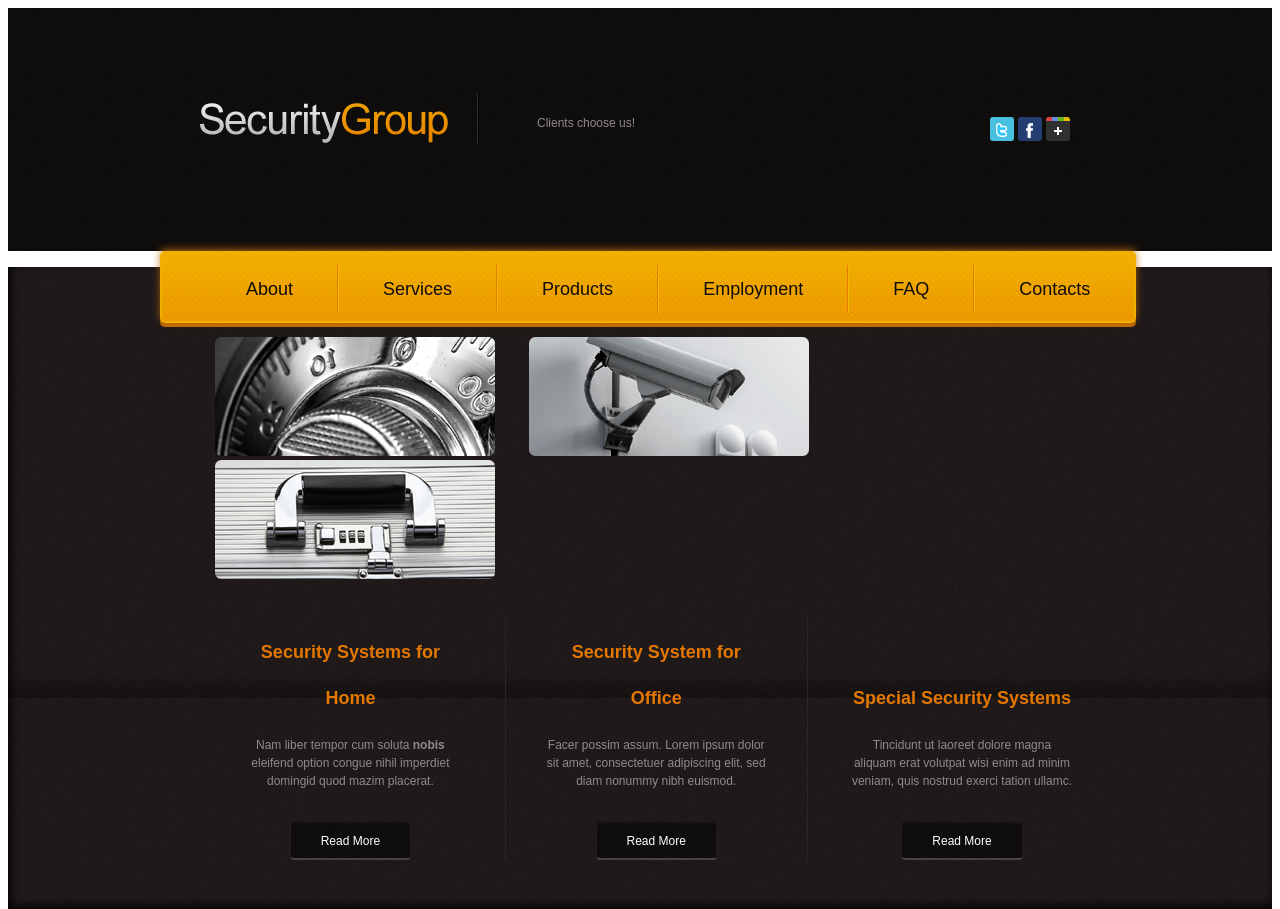
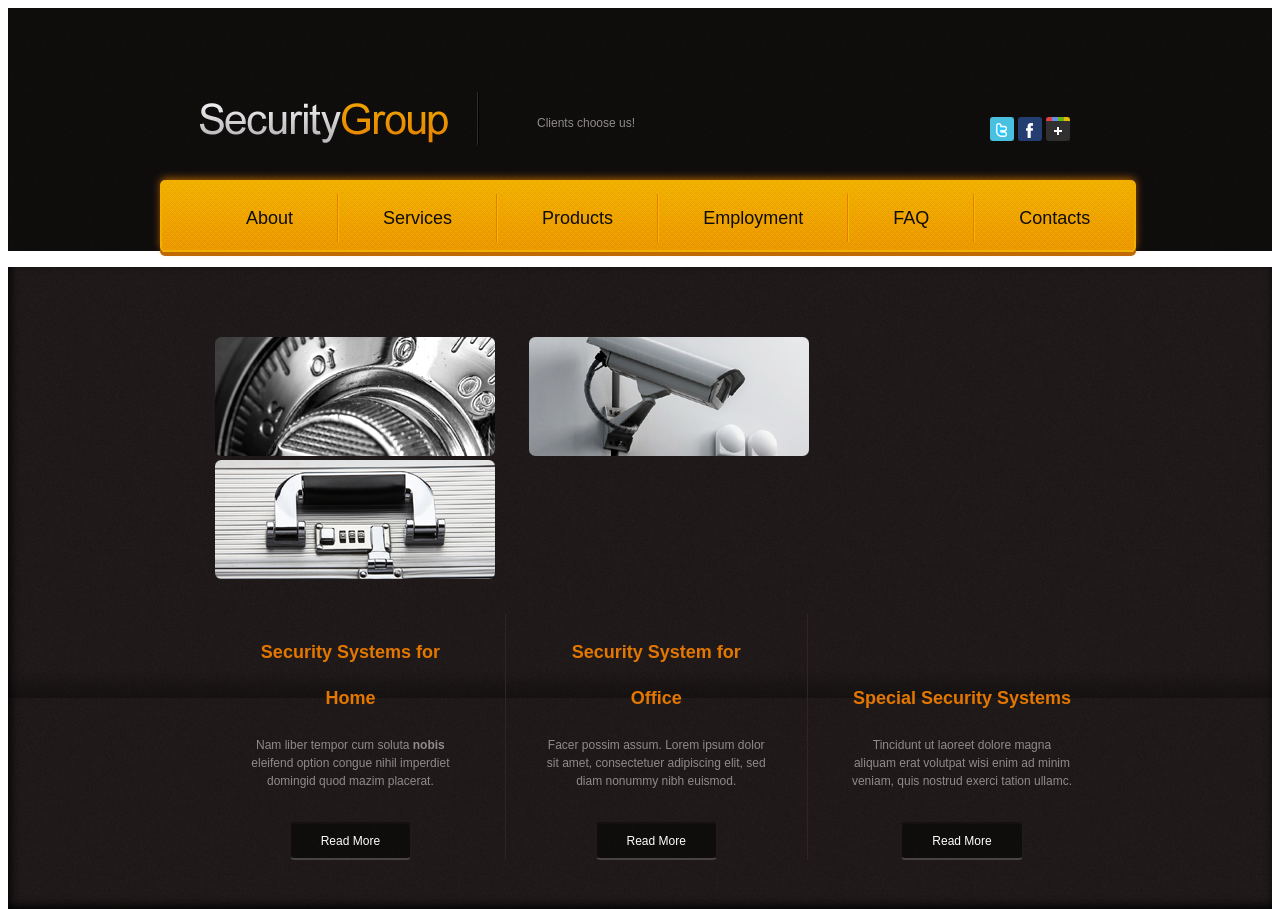
Before and after one commit to saftaclaudia/exercitiu4, a PHP site: page /homepage.html in a window 1280 px wide. Shown: the top 909 px of the page. Run offline with PHP 8.4, Linux system fonts and the light colour scheme; some libraries are stand-ins or nearby versions.

Commit message:
homepage

```diff
--- a/homepagestylesheet.css
+++ b/homepagestylesheet.css
@@ -44,7 +44,7 @@ border-radius:5px;
 background-image:url('images/menubar.png');
 background-repeat: repeat-x;
 position:absolute;
-top:18i 0px;
+top:180px;
 font-size: 0;
 border: 2px solid #f1af00;
 box-shadow: 0 -2px 8px -1px #bf6b00, 0 4px 0 0 #bf6b00;
```
